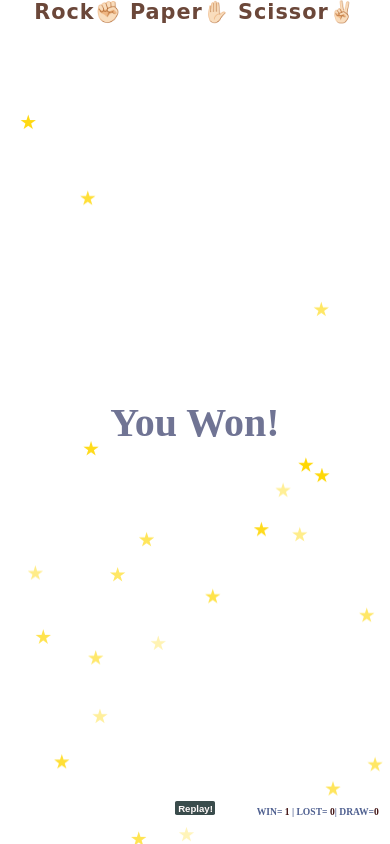
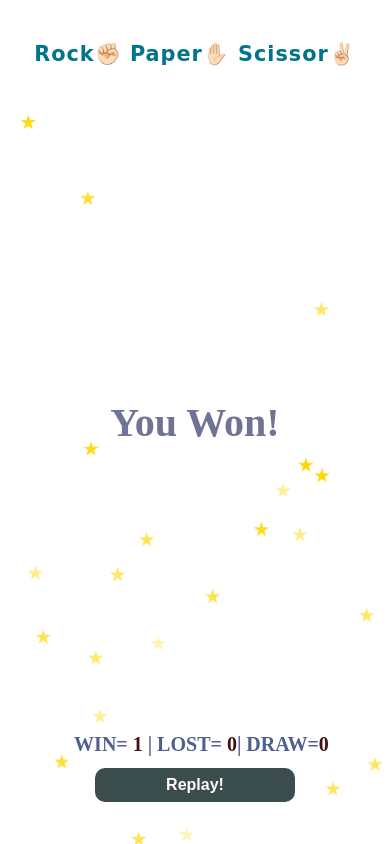
Before and after one commit to anwarhusen-07/-RockPaperScissorGame, a plain HTML site: page index.html in a window 390 px wide. Both pictures are taken after a click on the button 102 px from the left and 425 px from the top of the page. Drawn offline with Linux system fonts and the light colour scheme; a web font is replaced by a local one.

Commit message:
Updated layouts

```diff
--- a/style.css
+++ b/style.css
@@ -33,12 +33,12 @@ h1 {
   position: fixed;
   text-align: center;
   width: 100vw;
-  color: #6b4739;
+  color: #00748c;
 }
 
 h3 {
   text-align: center;
-  font-size: 8rem;
+  font-size: 40px;
   color: #707494;
   font-family: "Baloo Paaji 2";
   margin: 0vh auto;
@@ -77,7 +77,7 @@ button {
 
 .img-container span {
   margin-top: 0.5rem;
-  font-size: 1rem;
+  font-size: 16px;
   color: white;
 }
 
@@ -89,16 +89,16 @@ button {
 
 #replay {
   position: absolute;
-  padding: 1.5rem 1rem;
+  padding: 10px 20px;
   background-color: #3a4c4c;
   color: #fff9f9;
   text-align: center;
-  border-radius: 1.1rem;
+  border-radius: 10px;
   font-weight: bolder;
-  width: 13rem;
+  width: 200px;
   display: none;
-  font-size: 2rem;
-  bottom: 5rem;
+  font-size: 24px;
+  bottom: 5vh;
 }
 
 .h3display {
@@ -107,7 +107,7 @@ button {
 
 span {
   color: #411313;
-  font-size: 4rem;
+  font-size: 20px;
   font-weight: bolder;
   font-family: "Baloo Paaji 2";
 }
@@ -120,8 +120,8 @@ pre {
   font-size: 2.5rem;
   color: #4f6090;
   position: fixed;
-  bottom: 5rem;
-  right: 5rem;
+  bottom: 10vh;
+  left: 40vw;
 }
 .game-content {
   display: flex;
@@ -270,6 +270,7 @@ pre {
 
   pre {
     font-size: 4rem;
+    left: 36vw;
   }
   #win,
   #lost,
@@ -285,19 +286,18 @@ pre {
 }
 
 @media screen and (max-width: 700px) {
-  html {
-    font-size: 25%;
+  h1 {
+    margin-top: 5vh;
   }
-
-  #replay {
-    font-size: 3rem;
-    padding: 1rem;
+  h3 {
+    font-size: 30px;
   }
 }
 
 @media screen and (max-width: 600px) {
-  html {
-    font-size: 20%;
+  #replay {
+    font-size: 16px;
+    padding: 8px 16px;
   }
 }
 
@@ -309,18 +309,17 @@ pre {
     width: 10rem;
     height: 10rem;
   }
-  #replay {
-    padding: 1rem 13rem 1rem 3rem;
-  }
+
   pre {
-    font-size: 5rem;
-    bottom: 5rem;
-    right: 6rem;
+    font-size: 20px;
+    bottom: 10vh;
+    text-align: center;
+    left: 19vw;
   }
   #win,
   #lost,
   #draw {
-    font-size: 5rem;
+    font-size: 8rem;
   }
 }
 @media screen and (max-width: 400px) {
@@ -336,27 +335,21 @@ pre {
   h1 {
     font-size: 13rem;
   }
-  pre {
-    font-size: 6rem;
-    bottom: 15rem;
-    right: 7rem;
-  }
+
   #win,
   #lost,
   #draw {
-    font-size: 6rem;
+    font-size: 20px;
   }
   .img-container .img {
     height: 64rem;
     width: 61rem;
   }
+  .img-container span {
+    font-size: 20px;
+  }
   .main-container {
     gap: 2rem;
-  }
-  .replay-container #replay {
-    font-size: 6rem;
-    padding: 1rem 23rem 1rem 2rem;
-    bottom: 18rem;
   }
 }
 @media screen and (max-width: 330px) {
@@ -371,7 +364,6 @@ pre {
     gap: 2rem;
   }
   pre {
-    bottom: 1rem;
   }
   h1 {
     font-size: 11rem;
@@ -417,10 +409,6 @@ pre {
   #draw {
     font-size: 10rem;
   }
-  #replay {
-    font-size: 9rem;
-    padding: 1rem 34rem 1rem 3rem;
-  }
 }
 @media screen and (max-width: 200px) {
   html {
```
